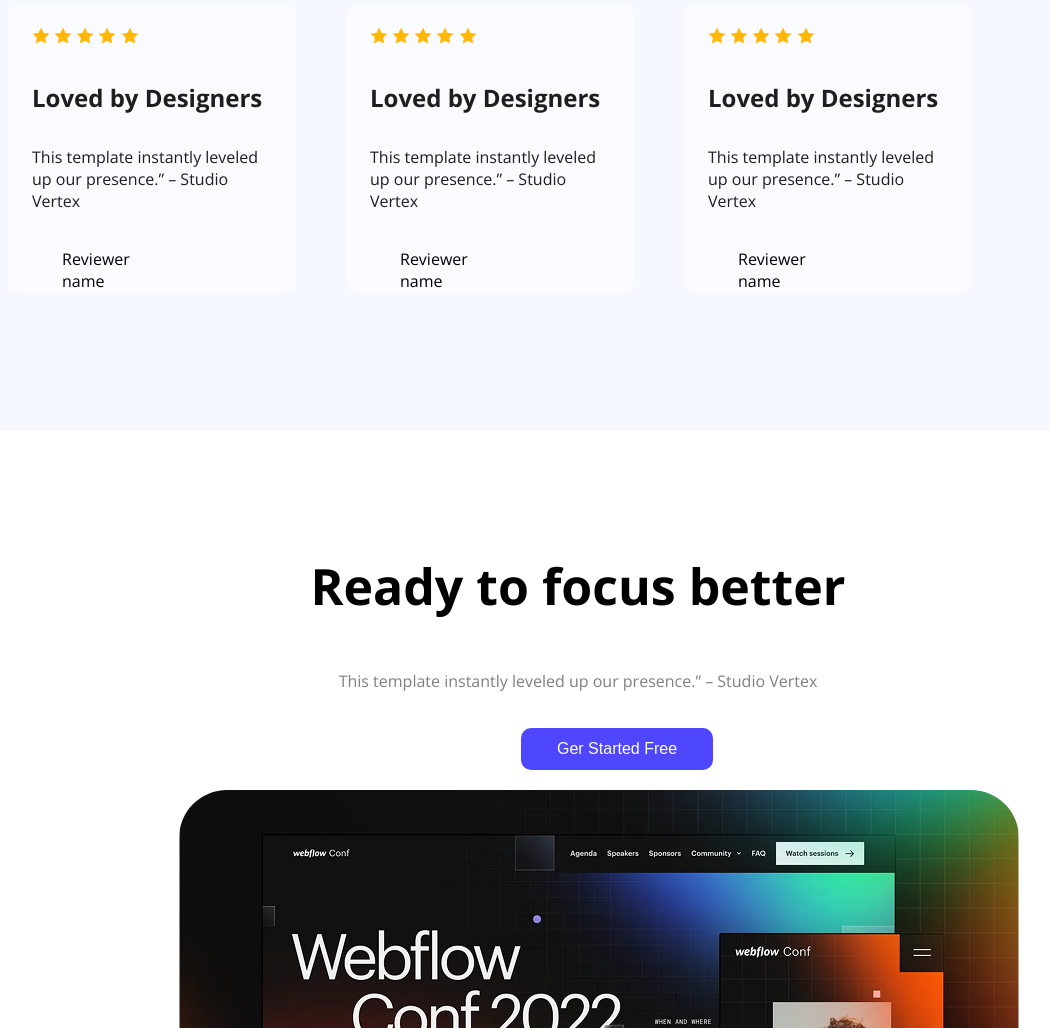
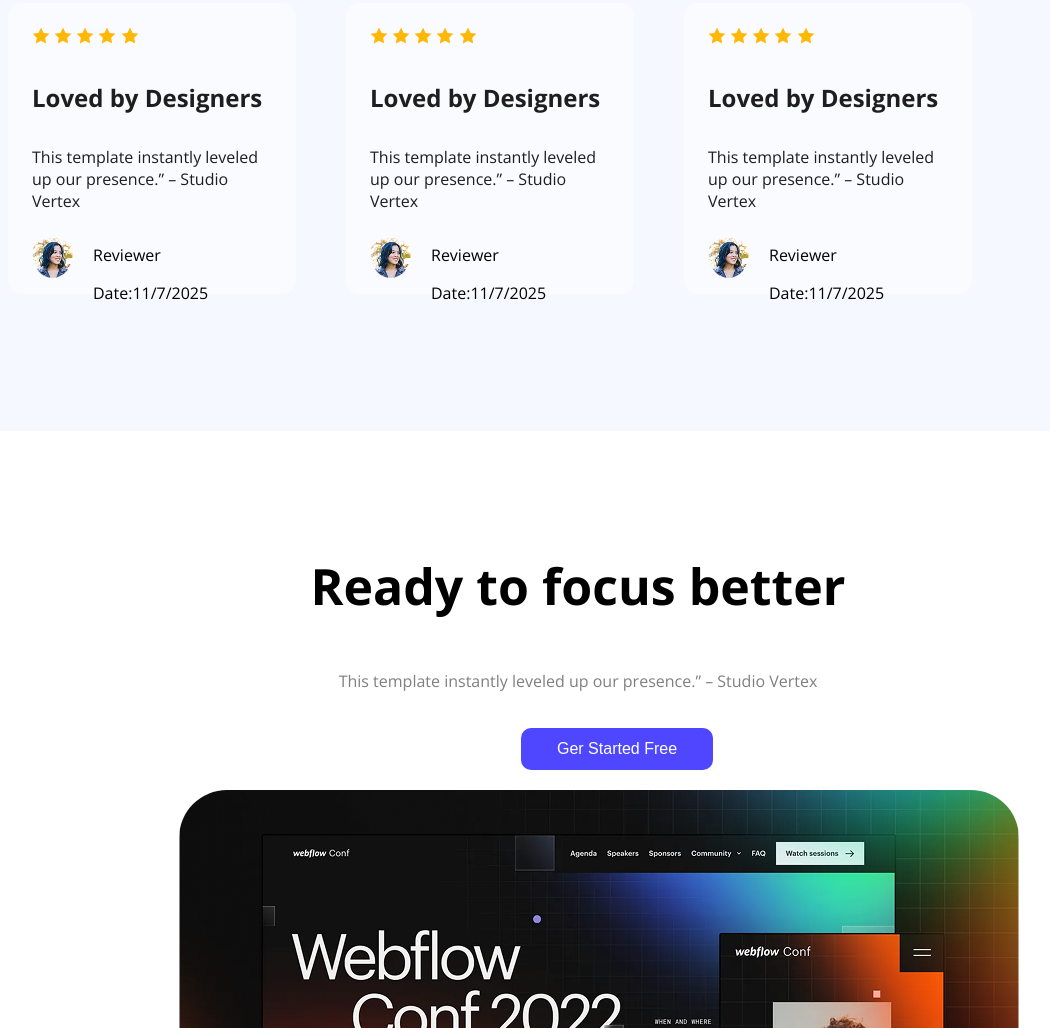
Before and after one commit to Azhar-Uddin-dev/B12A01-landing-launchpad, a plain HTML site: page index.html in a window 1280 px wide. Shown: the part 2300-3328 px from the top of the page, without its empty margins (150-1200 px from the left). Drawn offline with nearby package versions, Linux system fonts and the light colour scheme.

Commit message:
added an full-website

```diff
--- a/index.html
+++ b/index.html
@@ -62,7 +62,12 @@
 
         <H4 class="Designers-title" >Loved by Designers</H4>
         <P class="Designers-derscption">This template instantly leveled up our presence.” – Studio Vertex</P>
-        <P class="sub-title">Reviewer <br> name</P>
+         <div class="ICON-NAME">
+         <div><img class="img-icon" src="Assets/avatar.png" alt=""></div>
+       <div> <P>Reviewer </p>
+            <p >Date:11/7/2025</p>
+        </div>
+        </div>
     </div>
     <div class="Designers-contener">
 
@@ -75,7 +80,12 @@
 
         <H4 class="Designers-title" >Loved by Designers</H4>
         <P class="Designers-derscption">This template instantly leveled up our presence.” – Studio Vertex</P>
-        <P class="sub-title">Reviewer <br> name</P>
+        <div class="ICON-NAME">
+         <div><img class="img-icon" src="Assets/avatar.png" alt=""></div>
+       <div> <P>Reviewer </p>
+            <p >Date:11/7/2025</p>
+        </div>
+        </div>
     </div>
     <div class="Designers-contener">
 
@@ -88,8 +98,13 @@
 
         <H4 class="Designers-title" >Loved by Designers</H4>
         <P class="Designers-derscption">This template instantly leveled up our presence.” – Studio Vertex</P>
-        <P class="sub-title">Reviewer <br> name</P>
+       <div class="ICON-NAME">
+         <div><img class="img-icon" src="Assets/avatar.png" alt=""></div>
+       <div> <P>Reviewer </p>
+            <p >Date:11/7/2025</p></div>
     </div>
+       </div>
+
 </div>
 </section>
 <section class="Ready-contener">
--- a/style.css
+++ b/style.css
@@ -80,6 +80,16 @@ margin-top: 37px;
 .Action-img{
     border-radius: 48px;
     margin-right: 40px;
+}
+.img-icon{
+    display: inline;
+    border-radius: 100%;
+    padding-top:10px;
+}
+.ICON-NAME{
+    display: flex;
+    gap: 20px;
+
 }
 
 
```
